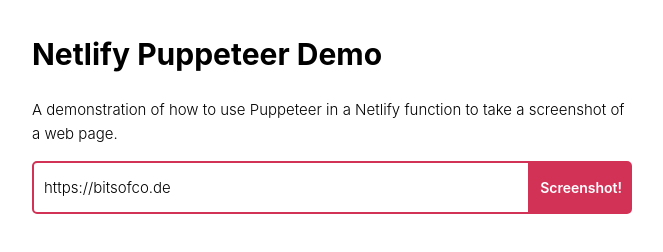
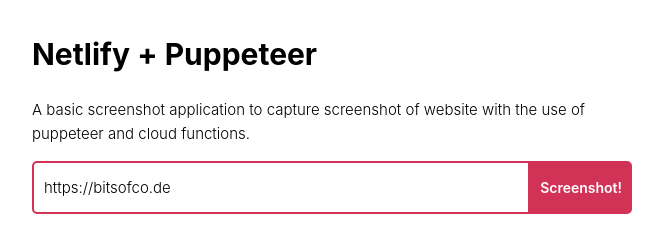
Before and after one commit to MingSheng92/Cloud_Pupppeteer, a website: page public/index.html in a window 1280 px wide. Shown: the whole page, without its empty margins (308-971 px from the left). Drawn offline with Linux system fonts and the light colour scheme.

Commit message:
udpate 0.2c
update check

```diff
--- a/public/index.html
+++ b/public/index.html
@@ -10,8 +10,9 @@
 </head>
 <body>
     <main>
-        <h1>Netlify Puppeteer Demo</h1>
-        <p>A demonstration of how to use Puppeteer in a  Netlify function to take a screenshot of a web page.</p>
+        <h1>Netlify + Puppeteer</h1>
+        <p>A basic screenshot application to capture screenshot of website with the use of puppeteer and cloud functions.
+        </p>
 
         <form>
             <input type="url" id="page" aria-label="URL" value="https://bitsofco.de">
```
Also changed, not shown: functions/take-screenshot/take-screenshot.js (+10 -7 lines).
